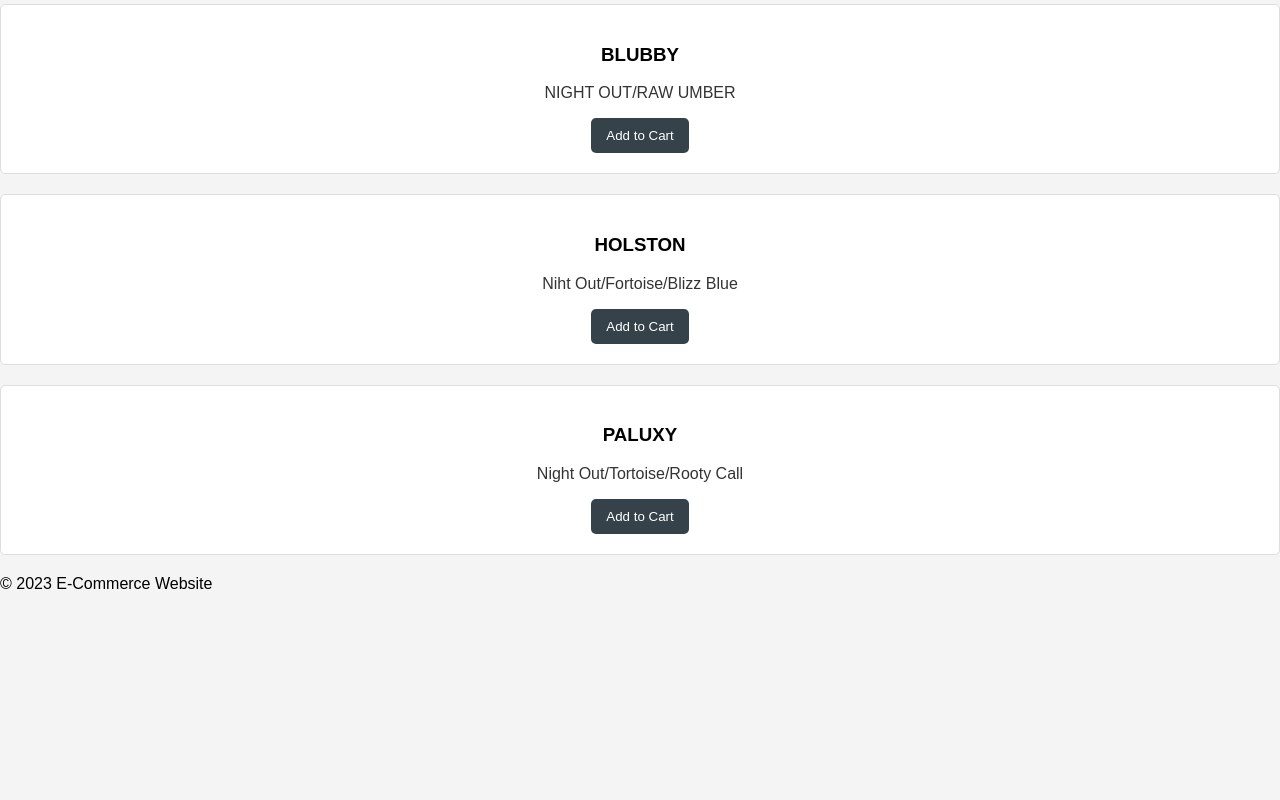
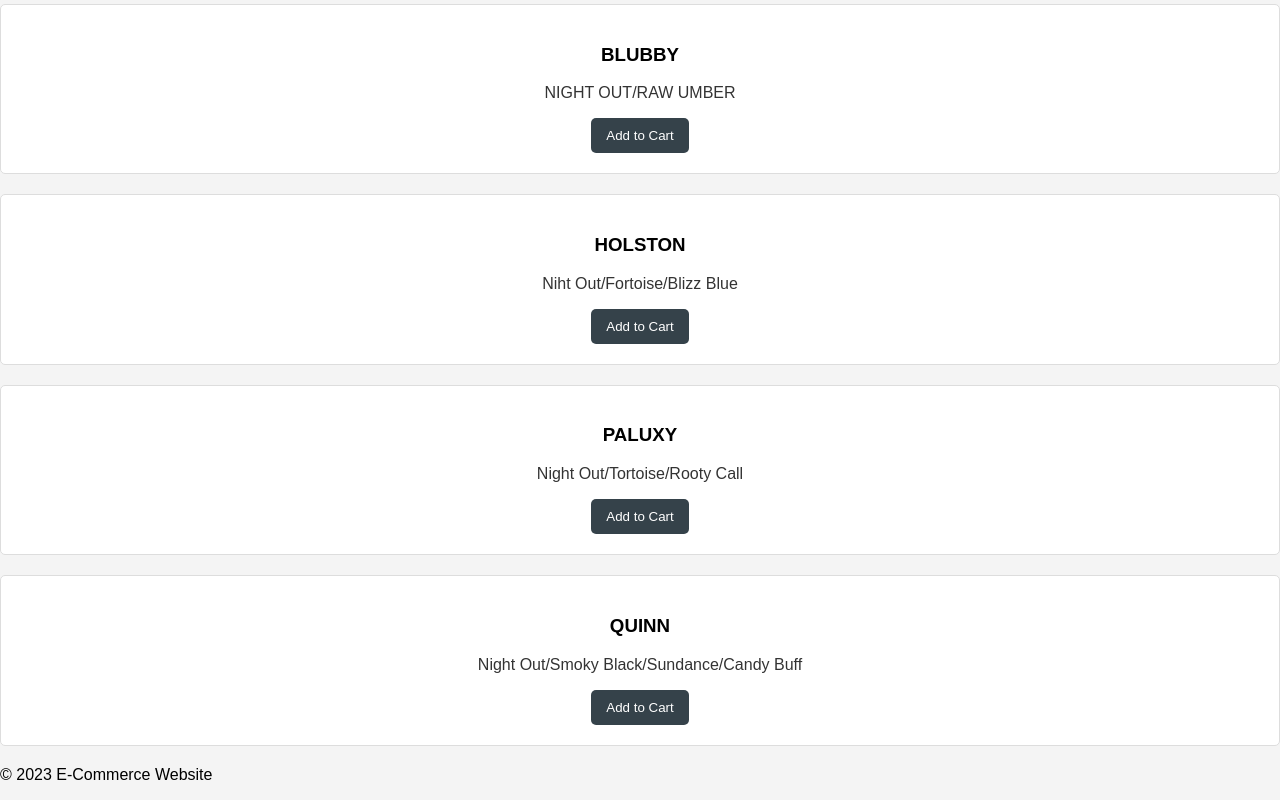
Before and after one commit to hengky125/20924745_HENGKI-RANDANI_E-COMMERS_UAS, a plain HTML site: page index.html in a window 1280 px wide. Shown: the part 606-1406 px from the top of the page. Before the commit the page ends 1215 px from the top, so only its background shows below. Drawn offline with Linux system fonts and the light colour scheme.

Commit message:
product 6

```diff
--- a/index.html
+++ b/index.html
@@ -45,6 +45,11 @@
                 <h3>PALUXY</h3>
                 <P>Night Out/Tortoise/Rooty Call</P>
                 <button onclick="addToCart ('Product 5')">Add to Cart</button>
+                </div>
+                <div class="product" id="product6">
+                    <h3>QUINN</h3>
+                    <P>Night Out/Smoky Black/Sundance/Candy Buff</P>
+                    <button onclick="addToCart ('Product 6')">Add to Cart</button>
 
         </section>
     </main>
```
